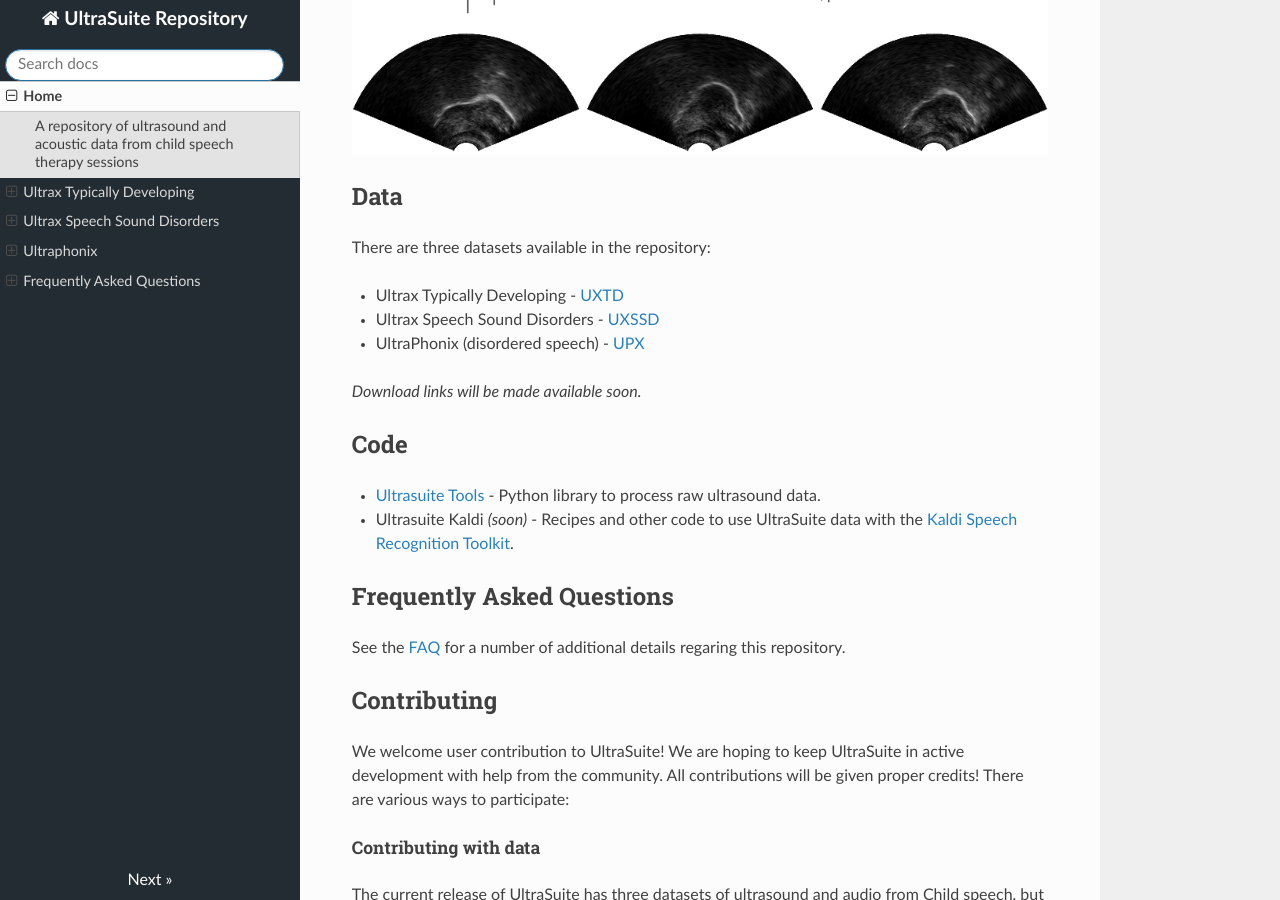
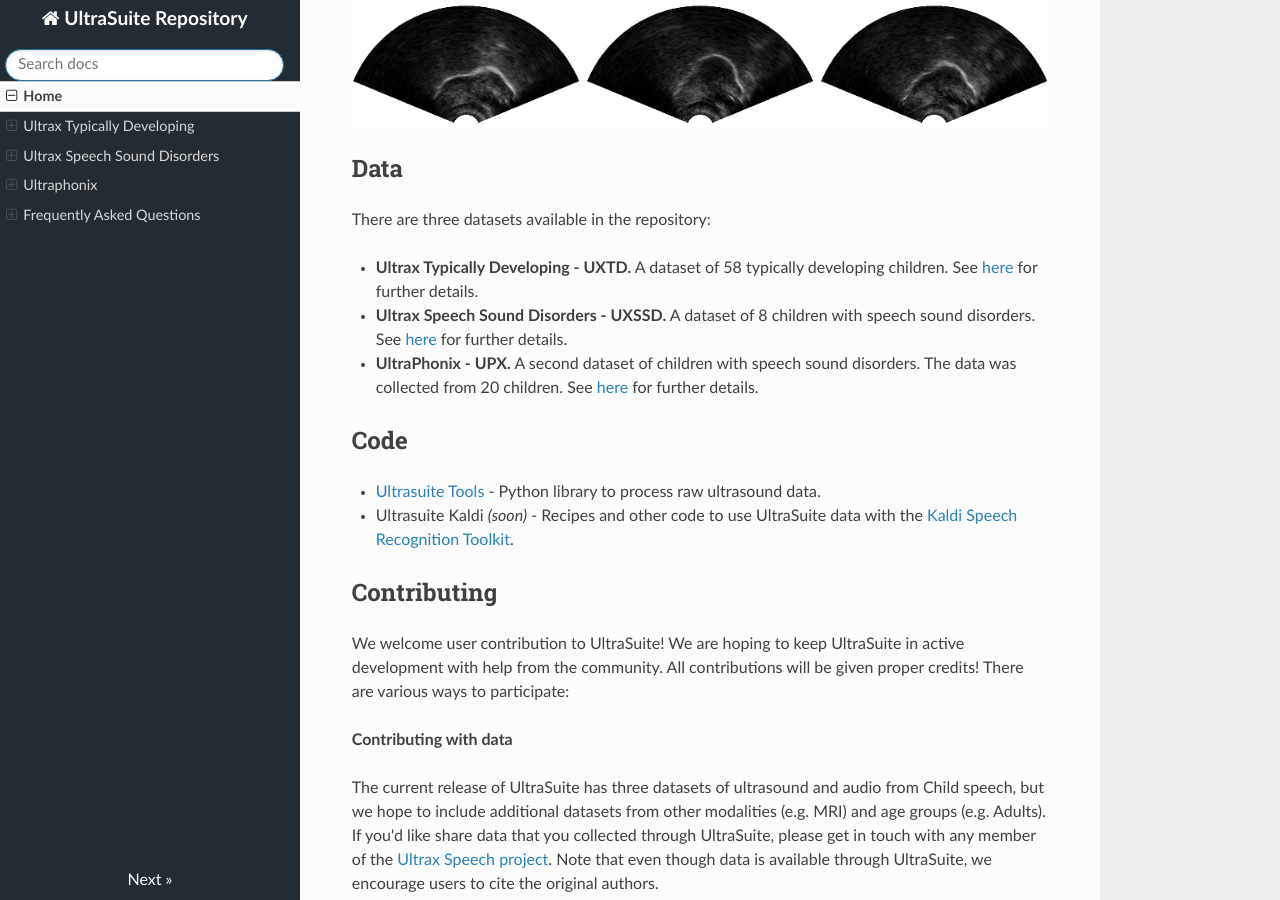
Before and after one commit to UltraSuite/ultrasuite-doc, an MkDocs documentation site: the page built from docs/index.md, in a window 1280 px wide and 900 px high, scrolled down 508 px. Built offline with MkDocs 1.6.1, drawn with Linux system fonts in a browser that asks for light colours; nearby versions of some CDN libraries; some of the changed text lies outside the part shown.

Commit message:
simplify headers for table of contents

```diff
--- a/docs/index.md
+++ b/docs/index.md
@@ -9,40 +9,44 @@ UltraSuite is a repository of ultrasound and acoustic data from child speech the
 
 There are three datasets available in the repository:
 
-* Ultrax Typically Developing - [UXTD](data/uxtd.md)
-* Ultrax Speech Sound Disorders - [UXSSD](data/uxssd.md)
-* UltraPhonix (disordered speech) - [UPX](data/upx.md)
+- **Ultrax Typically Developing - UXTD.**  A dataset of 58 typically developing children. See [here](data/uxtd.md) for further details.
 
-*Download links will be made available soon.*
+- **Ultrax Speech Sound Disorders - UXSSD.**  A dataset of 8 children with speech sound disorders. See [here](data/uxssd.md) for further details.
+
+- **UltraPhonix - UPX.** A second dataset of children with speech sound disorders. The data was collected from 20 children.  See [here](data/upx.md) for further details.
+
+
 
 ## Code
 
 * [Ultrasuite Tools](https://github.com/UltraSuite/ultrasuite-tools) - Python library to process raw ultrasound data.
 * Ultrasuite Kaldi  *(soon)* - Recipes and other code to use UltraSuite data with the [Kaldi Speech Recognition Toolkit](http://kaldi-asr.org/).
 
-## Frequently Asked Questions
 
-See the [FAQ](faq.md) for a number of additional details regaring this repository.
 
 ## Contributing
 
 We welcome user contribution to UltraSuite! We are hoping to keep UltraSuite in active development with help from the community. All contributions will be given proper credits! There are various ways to participate:
 
-##### Contributing with data
+**Contributing with data**
 
 The current release of UltraSuite has three datasets of ultrasound and audio from Child speech, but we hope to include additional datasets from other modalities (e.g. MRI) and age groups (e.g. Adults). If you'd like share data that you collected through UltraSuite, please get in touch with any member of the [Ultrax Speech project](http://www.ultrax-speech.org/team). Note that even though data is available through UltraSuite, we encourage users to cite the original authors.
 
-##### Contributing with code
+**Contributing with code**
 
 To contribute with code or to help improve this documentations, please submit your changes with [Pull Requests.](https://help.github.com/articles/about-pull-requests/)
 
-##### Reporting issues
+**Reporting issues**
 
 To report any issues, you can use GitHub's Issue Tracker or you can contact any member of the  [Ultrax Speech project](http://www.ultrax-speech.org/team). Please submit any issues related to code in their respective repositories using Github's Issue Tracker. For issues found in the data, please contact us directly.
+
+
 
 ## License
 
 Datasets from UltraSuite are distributed under [Attribution-NonCommercial 4.0 Generic (CC BY-NC 4.0).](https://creativecommons.org/licenses/by-nc/4.0/) Code is available under the [Apache License v.2.](https://www.apache.org/licenses/LICENSE-2.0)
+
+
 
 ## Citation
 
```
Also changed, not shown: other parts of docs/index.md (+2 -2 lines), docs/data/upx.md (+2 -2 lines), docs/data/uxssd.md (+2 -2 lines), docs/data/uxtd.md (+2 -2 lines).
